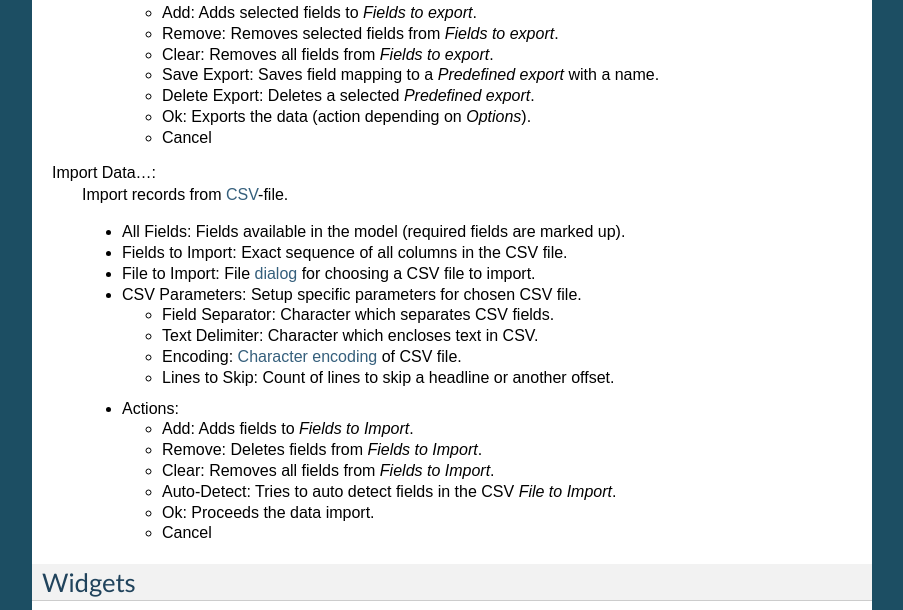
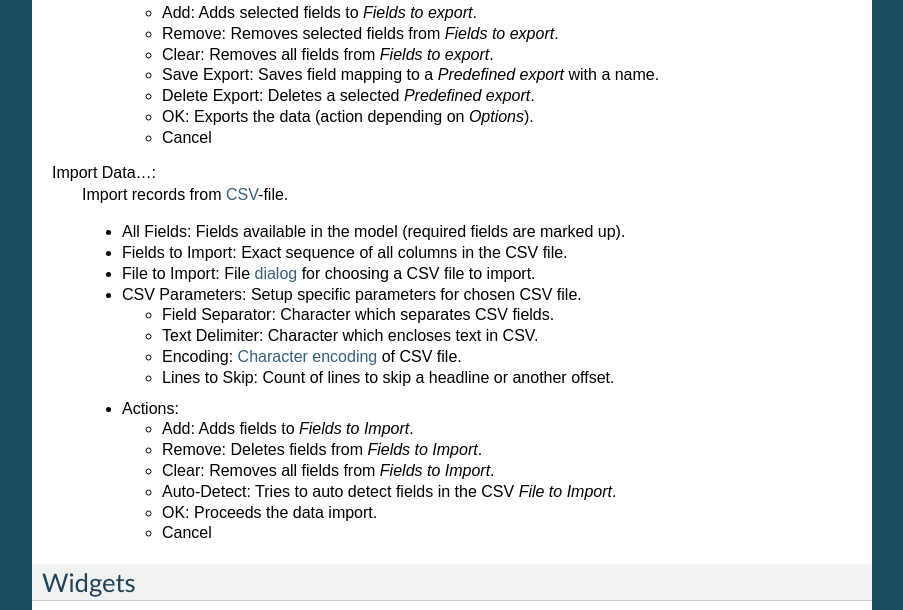
Before and after one commit to tryton/tryton-client, a Sphinx documentation site: the page built from doc/usage.rst, in a window 1280 px wide and 900 px high, scrolled down 9564 px. Shown: the part 152-762 px from the top of the window, without its empty margins (198-1101 px from the left). Built offline with Sphinx 7.4.7, drawn with Linux system fonts in a browser that asks for light colours.

Commit message:
change Ok to OK
issue4290
review13071002

```diff
--- a/doc/usage.rst
+++ b/doc/usage.rst
@@ -684,7 +684,7 @@ Export Data...:
     - Clear: Removes all fields from *Fields to export*.
     - Save Export: Saves field mapping to a *Predefined export* with a name.
     - Delete Export: Deletes a selected *Predefined export*.
-    - Ok: Exports the data (action depending on *Options*).
+    - OK: Exports the data (action depending on *Options*).
     - Cancel
 
 .. _Toolbar-Import_Data:
@@ -708,7 +708,7 @@ Import Data...:
     - Remove: Deletes fields from *Fields to Import*.
     - Clear: Removes all fields from *Fields to Import*.
     - Auto-Detect: Tries to auto detect fields in the CSV *File to Import*.
-    - Ok: Proceeds the data import.
+    - OK: Proceeds the data import.
     - Cancel
 
 Widgets
```
